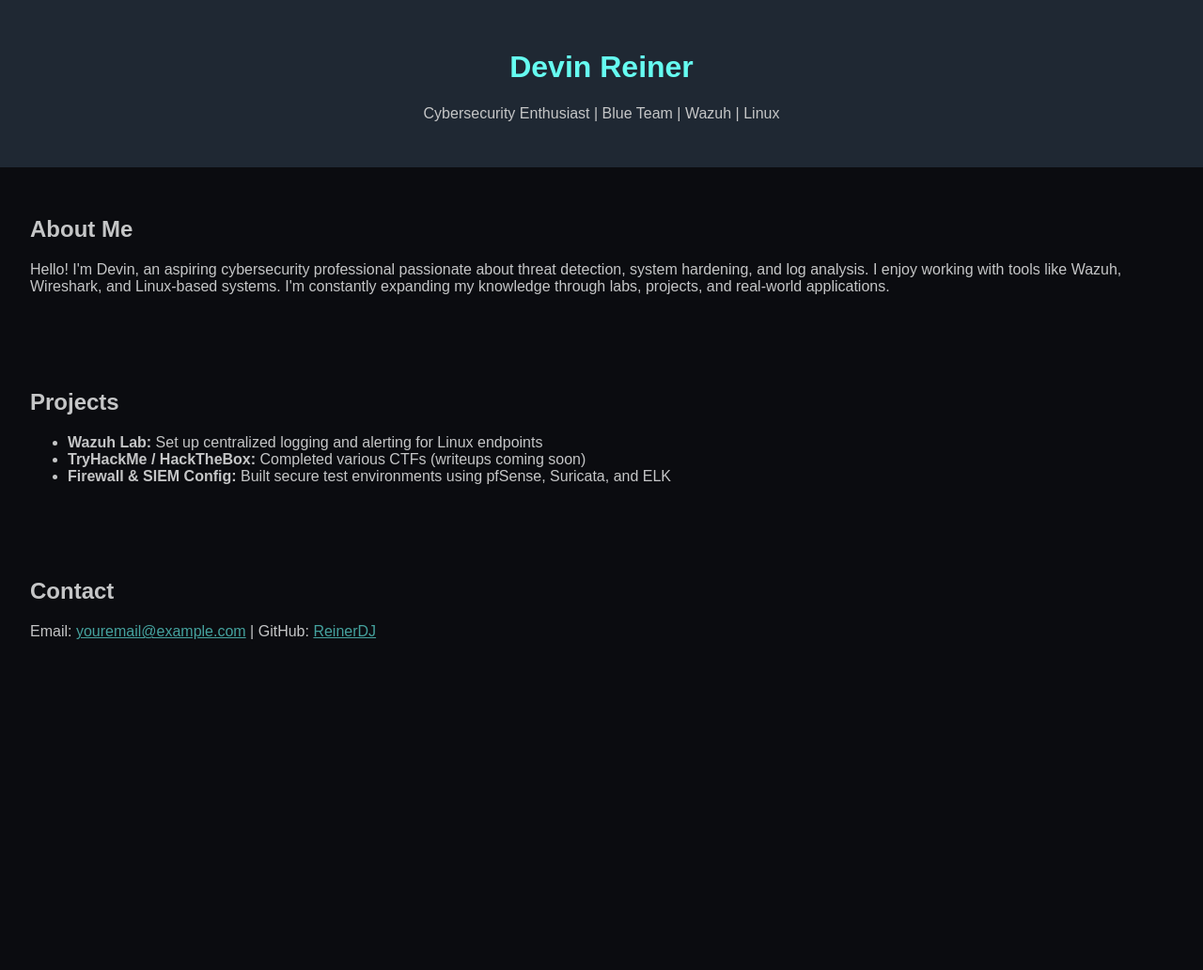
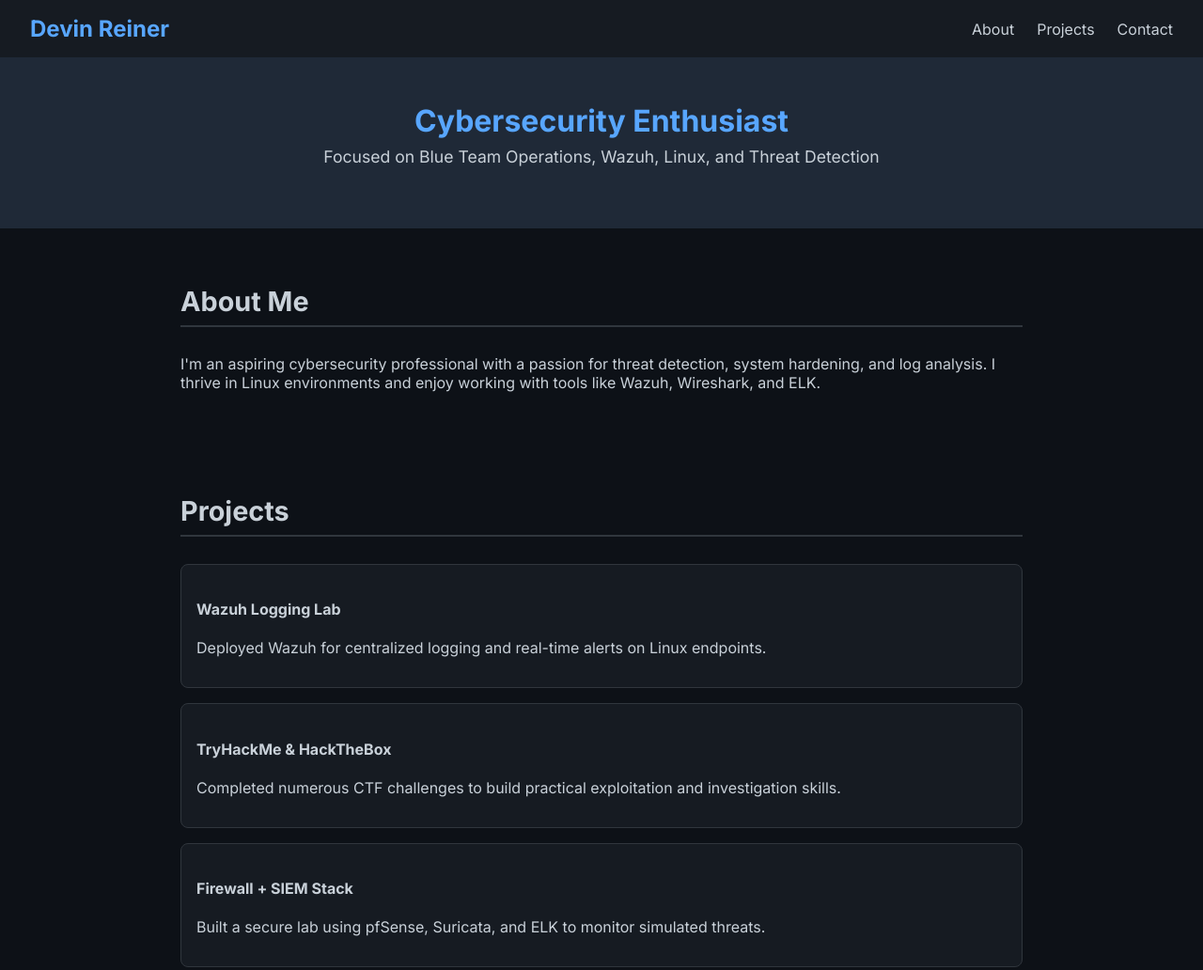
Before and after one commit to ReinerDJ/ReinerDJ.github.io, a plain HTML site: page index.html in a window 1280 px wide. Shown: the top 1032 px of the page at 94% size. Before the commit the page ends 800 px from the top, so only its background shows below. Drawn offline with Linux system fonts and the light colour scheme.

Commit message:
Add files via upload

```diff
--- a/index.html
+++ b/index.html
@@ -2,34 +2,55 @@
 <html lang="en">
 <head>
   <meta charset="UTF-8" />
-  <meta name="viewport" content="width=device-width, initial-scale=1.0"/>
+  <meta name="viewport" content="width=device-width, initial-scale=1.0" />
   <title>Devin Reiner | Cybersecurity Portfolio</title>
   <link rel="stylesheet" href="style.css" />
+  <link href="https://fonts.googleapis.com/css2?family=Inter:wght@400;700&display=swap" rel="stylesheet" />
 </head>
 <body>
-  <header>
+  <nav>
     <h1>Devin Reiner</h1>
-    <p>Cybersecurity Enthusiast | Blue Team | Wazuh | Linux</p>
+    <ul>
+      <li><a href="#about">About</a></li>
+      <li><a href="#projects">Projects</a></li>
+      <li><a href="#contact">Contact</a></li>
+    </ul>
+  </nav>
+
+  <header class="hero">
+    <h2>Cybersecurity Enthusiast</h2>
+    <p>Focused on Blue Team Operations, Wazuh, Linux, and Threat Detection</p>
   </header>
 
   <section id="about">
-    <h2>About Me</h2>
-    <p>Hello! I'm Devin, an aspiring cybersecurity professional passionate about threat detection, system hardening, and log analysis. I enjoy working with tools like Wazuh, Wireshark, and Linux-based systems. I'm constantly expanding my knowledge through labs, projects, and real-world applications.</p>
+    <h3>About Me</h3>
+    <p>I'm an aspiring cybersecurity professional with a passion for threat detection, system hardening, and log analysis. I thrive in Linux environments and enjoy working with tools like Wazuh, Wireshark, and ELK.</p>
   </section>
 
   <section id="projects">
-    <h2>Projects</h2>
-    <ul>
-      <li><strong>Wazuh Lab:</strong> Set up centralized logging and alerting for Linux endpoints</li>
-      <li><strong>TryHackMe / HackTheBox:</strong> Completed various CTFs (writeups coming soon)</li>
-      <li><strong>Firewall & SIEM Config:</strong> Built secure test environments using pfSense, Suricata, and ELK</li>
-    </ul>
+    <h3>Projects</h3>
+    <div class="card">
+      <h4>Wazuh Logging Lab</h4>
+      <p>Deployed Wazuh for centralized logging and real-time alerts on Linux endpoints.</p>
+    </div>
+    <div class="card">
+      <h4>TryHackMe & HackTheBox</h4>
+      <p>Completed numerous CTF challenges to build practical exploitation and investigation skills.</p>
+    </div>
+    <div class="card">
+      <h4>Firewall + SIEM Stack</h4>
+      <p>Built a secure lab using pfSense, Suricata, and ELK to monitor simulated threats.</p>
+    </div>
   </section>
 
   <section id="contact">
-    <h2>Contact</h2>
+    <h3>Contact</h3>
     <p>Email: <a href="mailto:youremail@example.com">youremail@example.com</a> |
        GitHub: <a href="https://github.com/ReinerDJ" target="_blank">ReinerDJ</a></p>
   </section>
+
+  <footer>
+    <p>© 2025 Devin Reiner</p>
+  </footer>
 </body>
 </html>
--- a/style.css
+++ b/style.css
@@ -1,22 +1,81 @@
 
+* {
+  box-sizing: border-box;
+}
 body {
-  font-family: sans-serif;
+  font-family: 'Inter', sans-serif;
   margin: 0;
   padding: 0;
-  background: #0b0c10;
-  color: #c5c6c7;
+  background: #0d1117;
+  color: #c9d1d9;
 }
-header {
-  background: #1f2833;
-  padding: 2rem;
+nav {
+  background: #161b22;
+  display: flex;
+  justify-content: space-between;
+  align-items: center;
+  padding: 1rem 2rem;
+}
+nav h1 {
+  color: #58a6ff;
+  margin: 0;
+}
+nav ul {
+  list-style: none;
+  display: flex;
+  gap: 1.5rem;
+  margin: 0;
+}
+nav ul li a {
+  color: #c9d1d9;
+  text-decoration: none;
+  transition: color 0.2s ease;
+}
+nav ul li a:hover {
+  color: #58a6ff;
+}
+.hero {
   text-align: center;
+  padding: 3rem 2rem;
+  background: #1f2937;
 }
-header h1 {
-  color: #66fcf1;
+.hero h2 {
+  color: #58a6ff;
+  font-size: 2rem;
+  margin: 0;
+}
+.hero p {
+  font-size: 1.1rem;
+  margin-top: 0.5rem;
 }
 section {
   padding: 2rem;
+  max-width: 960px;
+  margin: auto;
+}
+h3 {
+  font-size: 1.8rem;
+  border-bottom: 2px solid #30363d;
+  padding-bottom: 0.5rem;
+}
+.card {
+  background: #161b22;
+  border: 1px solid #30363d;
+  padding: 1rem;
+  margin-top: 1rem;
+  border-radius: 8px;
+  transition: transform 0.2s ease;
+}
+.card:hover {
+  transform: translateY(-5px);
+}
+footer {
+  text-align: center;
+  padding: 1rem;
+  background: #161b22;
+  color: #8b949e;
+  font-size: 0.9rem;
 }
 a {
-  color: #45a29e;
+  color: #58a6ff;
 }
```
